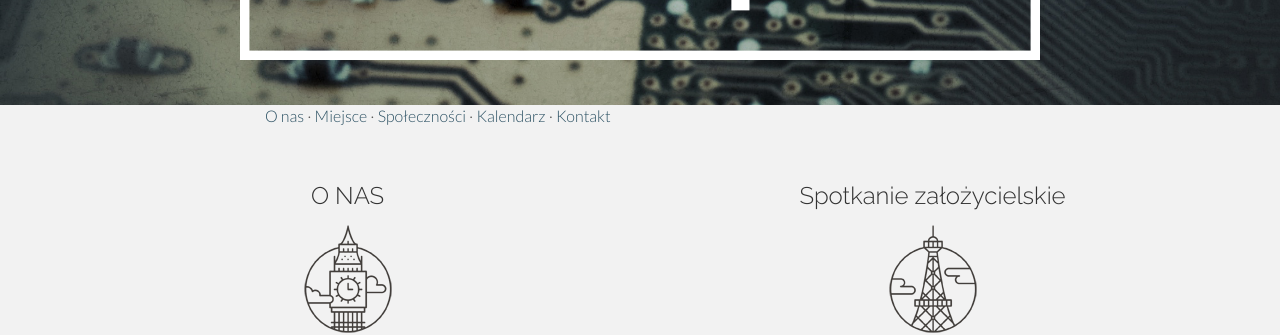
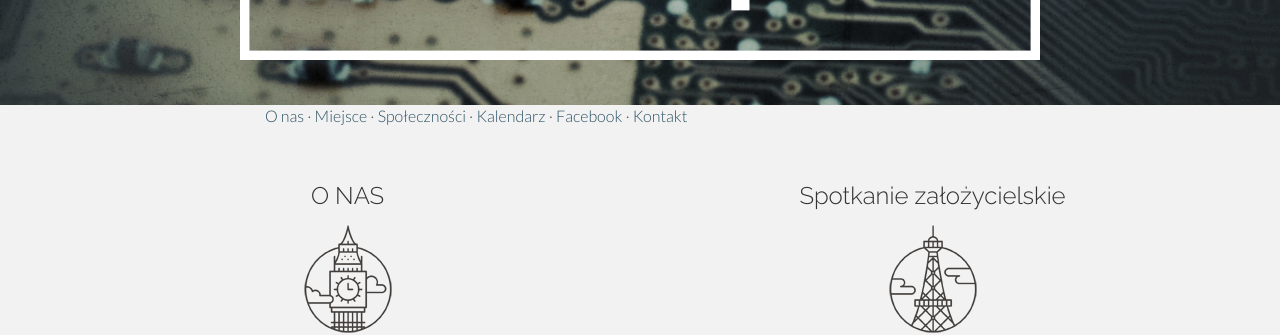
Before and after one commit to hackerspace-silesia/hackerspace-silesia.github.io, a Jekyll site: the page built from index.html, in a window 1280 px wide and 900 px high. Shown: the part 275-610 px from the top of the window. Built offline with Jekyll 4.4.1, drawn with Linux system fonts in a browser that asks for light colours.

Commit message:
small fb fix

```diff
--- a/_layouts/default.html
+++ b/_layouts/default.html
@@ -32,6 +32,7 @@
             <a href="#place" class="smoothScroll">Miejsce</a>
             <a href="#projects" class="smoothScroll">Społeczności</a>
             <a href="#calendar" class="smoothScroll">Kalendarz</a>
+            <a href="#facebook" class="smoothScroll">Facebook</a>
             <a href="#contact" class="smoothScroll">Kontakt</a>
             <a href="https://www.facebook.com/HackerspaceSilesia"><i class="icon-facebook"></i></a>
             <a href="https://twitter.com/hs_silesia"><i class="icon-twitter"></i></a>
@@ -57,6 +58,7 @@
                     <a href="#place" class="smoothScroll">Miejsce</a> ·
                     <a href="#projects" class="smoothScroll">Społeczności</a> ·
                     <a href="#calendar" class="smoothScroll">Kalendarz</a> ·
+                    <a href="#facebook" class="smoothScroll">Facebook</a> ·
                     <a href="#contact" class="smoothScroll">Kontakt</a>
                 </div>
             </div>
--- a/index.html
+++ b/index.html
@@ -81,7 +81,7 @@
 
 
     <div class="w">
-        <div class="container" id="fabceook">
+        <div class="container" id="facebook">
             <div class="row">
                 <div class="col-lg-12">
                     <h3>Facebook</h3>
```
